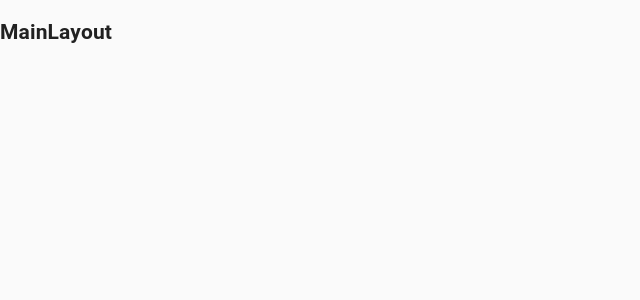
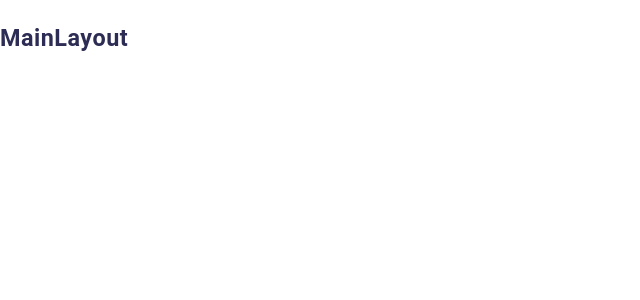
Before and after one commit to m-kw/Simple-notes, a React (Create React App) app: page / in a window 1280 px wide. Shown: the top 300 px of the page, without its empty margins (0-640 px from the left). Built offline with nearby package versions, Linux system fonts and the light colour scheme.

Commit message:
Add style variables and styles for body

```diff
--- a/src/index.js
+++ b/src/index.js
@@ -2,6 +2,8 @@ import React from 'react';
 import ReactDOM from 'react-dom';
 import { App } from './App';
 import * as serviceWorker from './serviceWorker';
+
+import './styles/global.scss';
 
 ReactDOM.render(
   <React.StrictMode>
--- a/src/redux/store.js
+++ b/src/redux/store.js
@@ -1,4 +1,4 @@
-import { combineReducers, createStore, applyMiddleware } from 'redux';
+import { combineReducers, createStore } from 'redux';
 
 import { initialState } from './initialState';
 import { reducer as notesReducer } from './notesRedux';
--- a/src/styles/global.scss
+++ b/src/styles/global.scss
@@ -0,0 +1,17 @@
+@import "settings.scss";
+
+*, *::before, *::after {
+  box-sizing: border-box;
+}
+
+body {
+  margin: 0;
+  padding: 0;
+  color: $font-dark;
+  background: $background-light;
+  font-size: ($base-size * 1.3);
+  line-height: 1.7;
+  letter-spacing: 0.5px;
+  overflow-y: scroll;
+  min-height: 100vh;
+}
--- a/src/styles/settings.scss
+++ b/src/styles/settings.scss
@@ -0,0 +1,7 @@
+$background-light: #ffffff;
+$background-dark: #218c74;
+
+$base-size: 12px;
+
+$font-dark: #2c2c54;
+$font-light: #ffffff;
```
